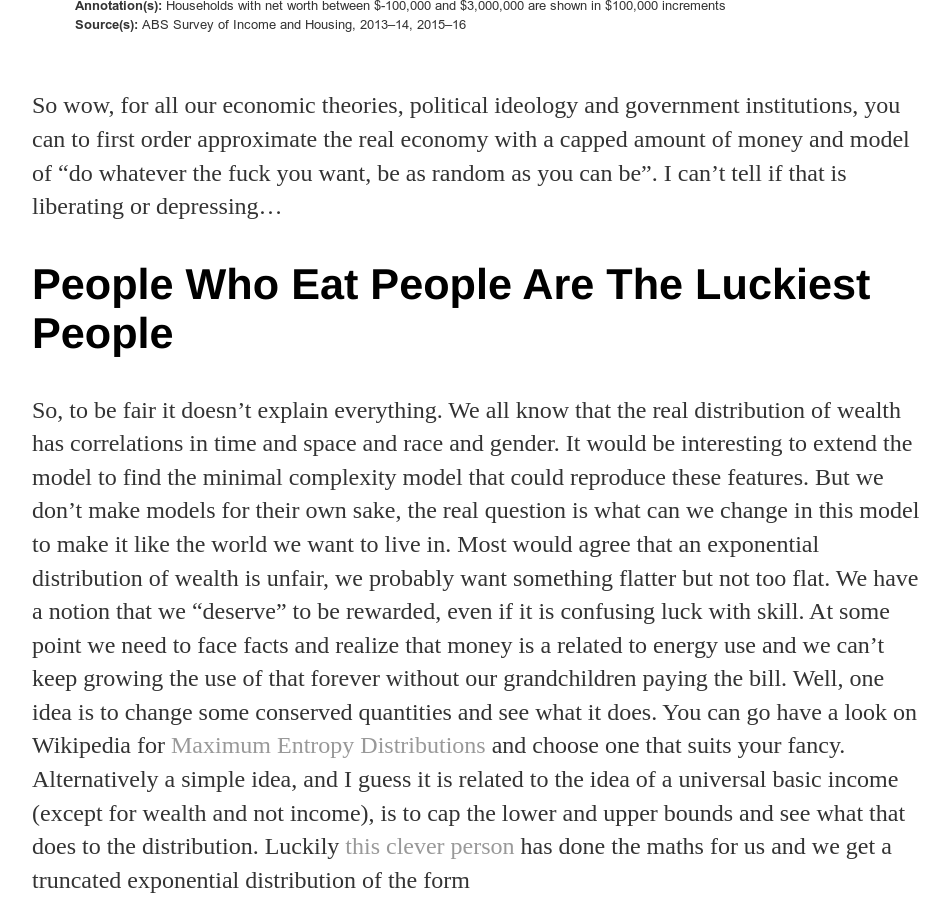
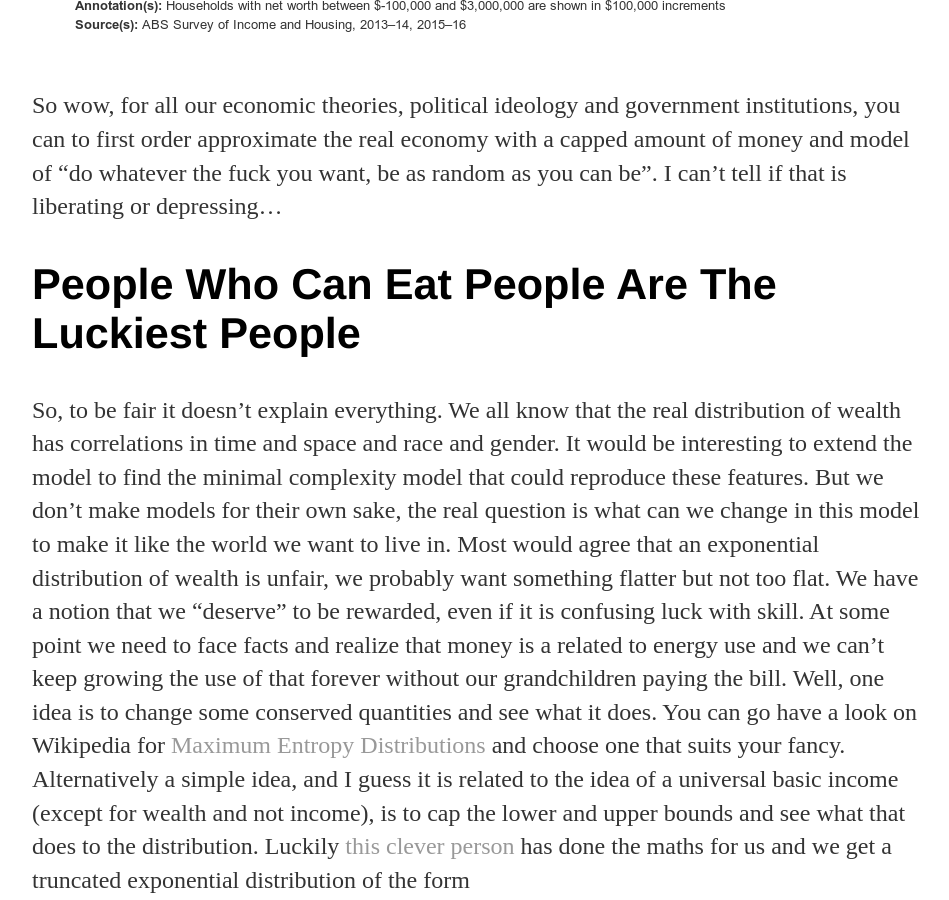
Before and after one commit to PaulBellette/PaulBellette.github.io, a Jekyll site: the page built from _posts/2018-09-15-Boltzmann-Economy.md, in a window 1280 px wide and 900 px high, scrolled down 2036 px. Shown: the whole window, without its empty margins (160-1109 px from the left). Built offline with Jekyll 4.4.1, drawn with Linux system fonts in a browser that asks for light colours; formulas are drawn with MathJax 3.

Commit message:
Typo Hocus Pocus

```diff
--- a/_posts/2018-09-15-Boltzmann-Economy.md
+++ b/_posts/2018-09-15-Boltzmann-Economy.md
@@ -27,7 +27,7 @@ defined on $x \ge 0$. Well, that was a bit too easy. Does it work? Well, I actua
 
 So wow, for all our economic theories, political ideology and government institutions, you can to first order approximate the real economy with a capped amount of money and model of "do whatever the fuck you want, be as random as you can be". I can't tell if that is liberating or depressing...
 
-## People Who Eat People Are The Luckiest People
+## People Who Can Eat People Are The Luckiest People
 
 So, to be fair it doesn't explain everything. We all know that the real distribution of wealth has correlations in time and space and race and gender. It would be interesting to extend the model to find the minimal complexity model that could reproduce these features. But we don't make models for their own sake, the real question is what can we change in this model to make it like the world we want to live in. Most would agree that an exponential distribution of wealth is unfair, we probably want something flatter but not too flat. We have a notion that we "deserve" to be rewarded, even if it is confusing luck with skill. At some point we need to face facts and realize that money is a related to energy use and we can't keep growing the use of that forever without our grandchildren paying the bill. Well, one idea is to change some conserved quantities and see what it does. You can go have a look on Wikipedia for [Maximum Entropy Distributions](https://en.wikipedia.org/wiki/Maximum_entropy_probability_distribution#Other_examples) and choose one that suits your fancy. Alternatively a simple idea, and I guess it is related to the idea of a universal basic income (except for wealth and not income), is to cap the lower and upper bounds and see what that does to the distribution. Luckily [this clever person](http://www.math.uconn.edu/~kconrad/blurbs/analysis/entropypost.pdf) has done the maths for us and we get a truncated exponential distribution of the form
 
```
